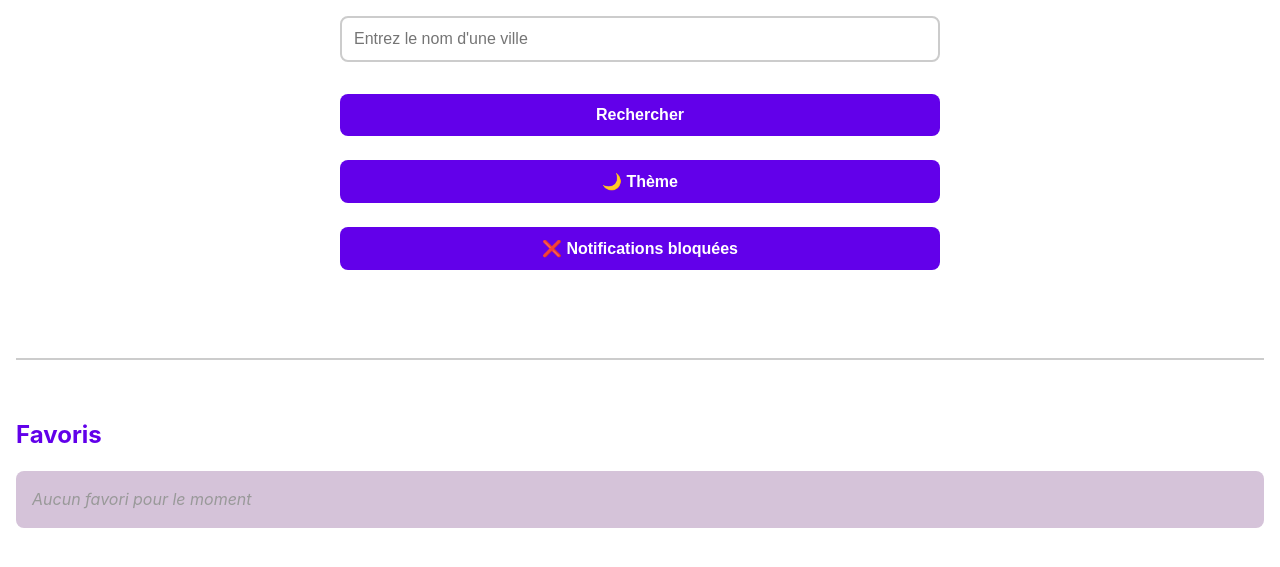
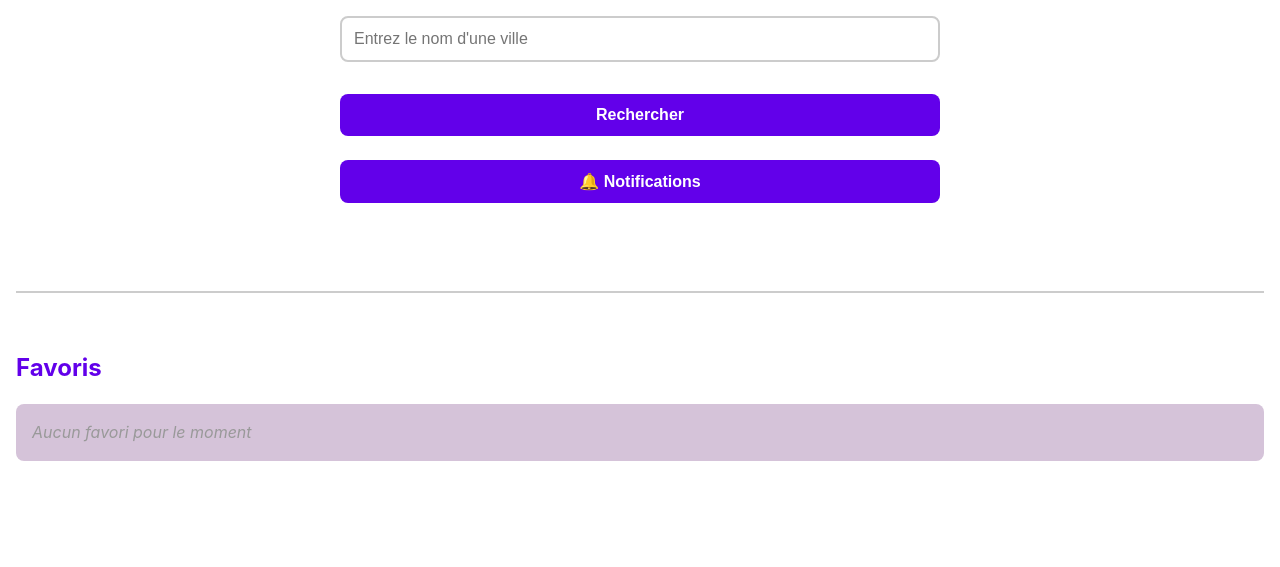
Before and after one commit to Darlit0/pwa-meteo, a plain HTML site: page index.html in a window 1280 px wide. Shown: the part 83-650 px from the top of the page. Drawn offline with Linux system fonts and the light colour scheme.

Commit message:
suppression du bouton dark mode

```diff
--- a/index.html
+++ b/index.html
@@ -14,7 +14,6 @@
     <div>
         <input type="text" id="city-input" placeholder="Entrez le nom d'une ville">
         <button id="search-btn">Rechercher</button>
-        <button id="theme-toggle">🌙 Thème</button>
         <button id="notify-btn">🔔 Notifications</button>
     </div>
 
```
